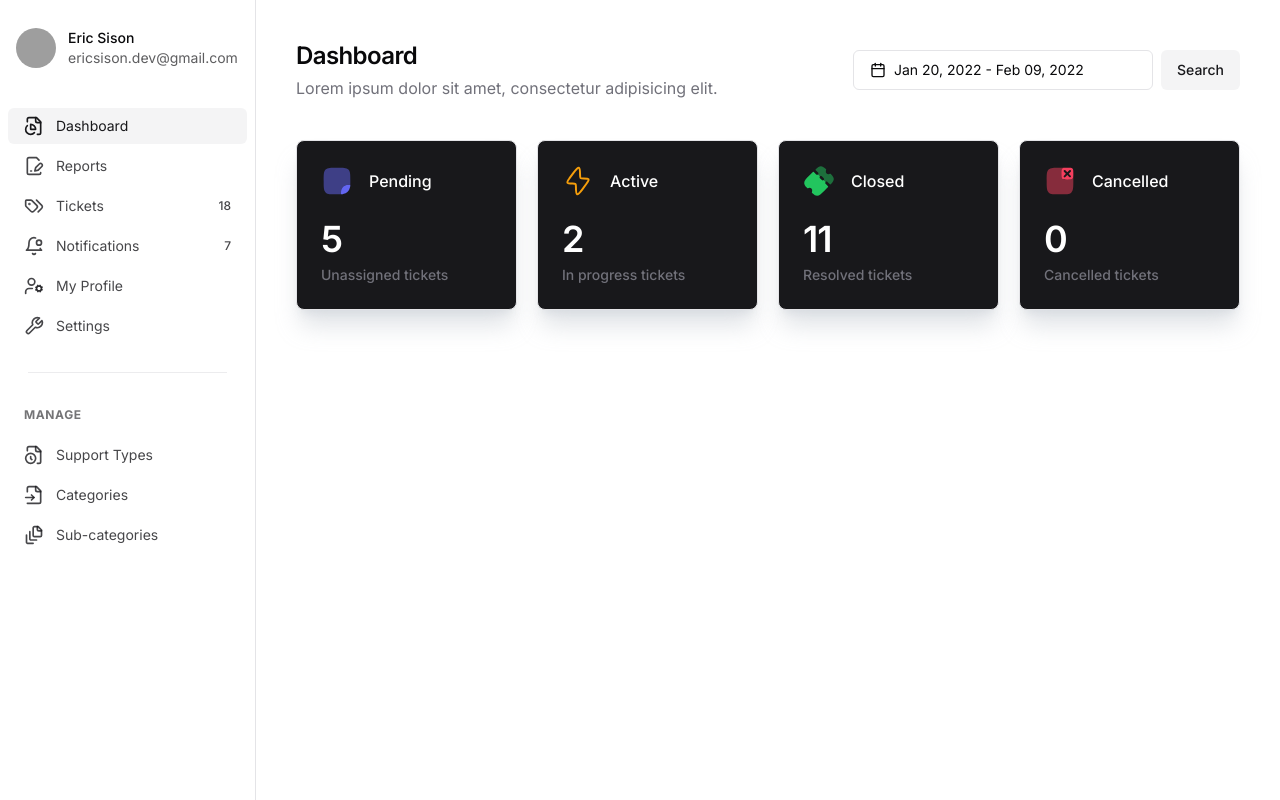
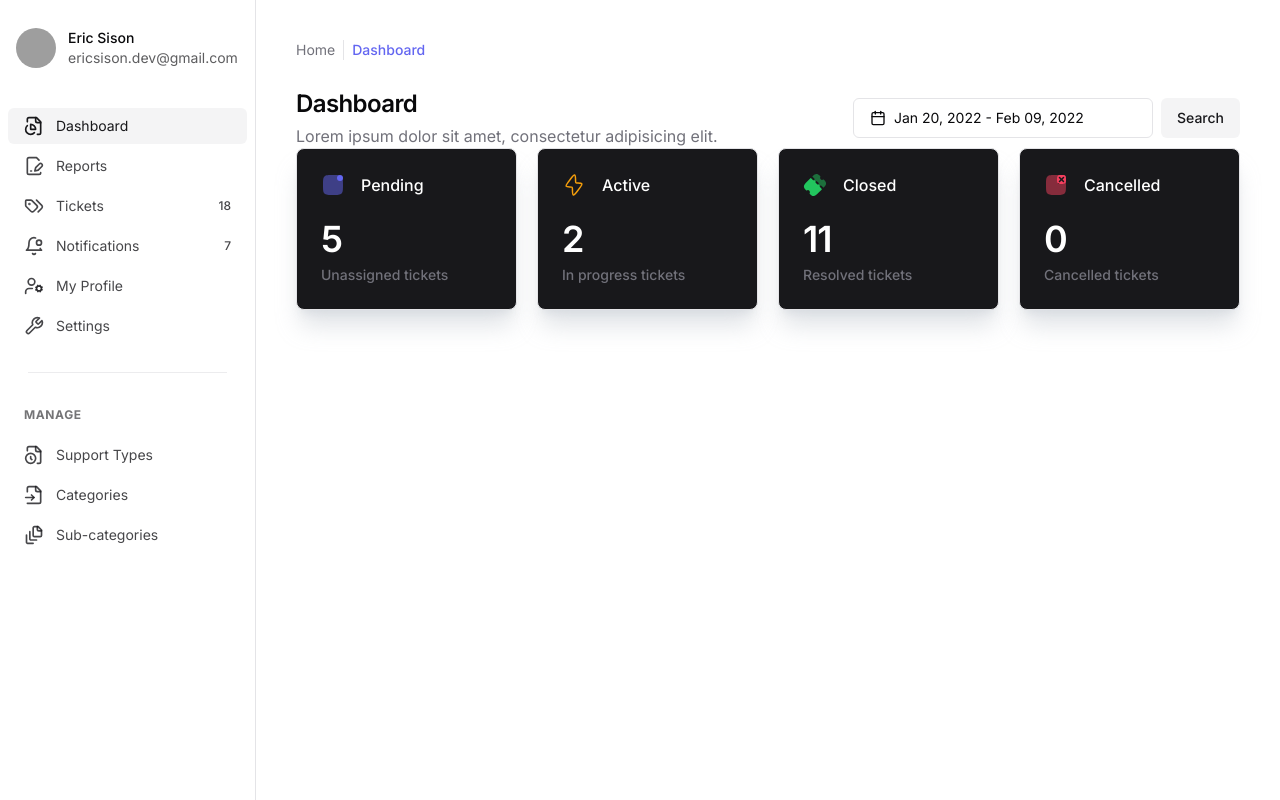
Before and after one commit to eric-sison/ssms-app, a Next.js app: page /dashboard in a window 1280 px wide. Built offline with nearby package versions, Linux system fonts and the light colour scheme; grey boxes are pictures that could not be loaded.

Commit message:
added breadcrumbs component

```diff
--- a/src/app/(main)/dashboard/page.tsx
+++ b/src/app/(main)/dashboard/page.tsx
@@ -3,10 +3,19 @@ import { TicketStatusCard } from "@/components/features/TicketStatusCard";
 import { SVGProps } from "react";
 import { Button } from "@/components/ui/Button";
 import { PageHeading } from "@/components/features/PageHeading";
+import { BreadCrumbs, BreadCrumbsLink } from "@/components/ui/BreadCrumbs";
+import { PageContainer } from "@/components/features/PageContainer";
+
+const links: BreadCrumbsLink[] = [
+  { path: "/", label: "Home" },
+  { path: "/dashboard", label: "Dashboard" },
+];
 
 export default function Dashboard() {
   return (
-    <div className="h-full space-y-10">
+    <>
+      <div className="space-y-7">
+        <BreadCrumbs links={links} />
         <section className="flex justify-between">
           <PageHeading
             title="Dashboard"
@@ -18,13 +27,14 @@ export default function Dashboard() {
             <Button variant={"secondary"}>Search</Button>
           </div>
         </section>
+      </div>
 
       <section className="flex items-center gap-5">
         <TicketStatusCard
           title="Pending"
           count={5}
           description="Unassigned tickets"
-          icon={<SolarStickerSquareBoldDuotone className="text-indigo-500" />}
+          icon={<SolarNotificationUnreadBoldDuotone className="text-indigo-500" />}
         />
         <TicketStatusCard
           title="Active"
@@ -50,27 +60,38 @@ export default function Dashboard() {
         <div className="border bg-secondary/40 rounded-lg col-span-3"></div>
         <div className="border bg-secondary/40 rounded-lg col-span-2"></div>
       </section> */}
-    </div>
+    </>
   );
 }
 
-function SolarStickerSquareBoldDuotone(props: SVGProps<SVGSVGElement>) {
+function SolarNotificationUnreadBoldDuotone(props: SVGProps<SVGSVGElement>) {
   return (
-    <svg xmlns="http://www.w3.org/2000/svg" width="2em" height="2em" viewBox="0 0 24 24" {...props}>
-      <g fill="currentColor">
-        <path d="M22 15c-.584 0-1.076 0-1.5.008c-.928.016-1.528.069-2.045.237a5 5 0 0 0-3.21 3.21c-.168.517-.22 1.117-.237 2.045C15 20.924 15 21.416 15 22c.483 0 .954-.049 1.41-.142l.048-.01h.004l.038-.01a7.01 7.01 0 0 0 5.339-5.338c.105-.483.161-.985.161-1.5Z"></path>
+    <svg
+      xmlns="http://www.w3.org/2000/svg"
+      width="1.5em"
+      height="1.5em"
+      viewBox="0 0 24 24"
+      {...props}
+    >
       <path
-          d="M12 22c-4.714 0-7.071 0-8.536-1.465C2 19.072 2 16.714 2 12s0-7.071 1.464-8.536C4.93 2 7.286 2 12 2c4.714 0 7.071 0 8.535 1.464C22 4.93 22 7.286 22 12c0 1.128 0 2.122-.02 3c-.575 0-1.06 0-1.48.008c-.928.016-1.528.069-2.045.237a5 5 0 0 0-3.21 3.21c-.168.517-.22 1.117-.237 2.045c-.008.42-.008.905-.008 1.48c-.878.02-1.872.02-3 .02Z"
+        fill="currentColor"
+        d="M22 12c0 4.714 0 7.071-1.465 8.535C19.072 22 16.714 22 12 22s-7.071 0-8.536-1.465C2 19.072 2 16.714 2 12s0-7.071 1.464-8.536C4.93 2 7.286 2 12 2c4.714 0 7.071 0 8.535 1.464C22 4.93 22 7.286 22 12"
         opacity=".5"
       ></path>
-      </g>
+      <path fill="currentColor" d="M22 5a3 3 0 1 1-6 0a3 3 0 0 1 6 0"></path>
     </svg>
   );
 }
 
 function SolarBoltLinear(props: SVGProps<SVGSVGElement>) {
   return (
-    <svg xmlns="http://www.w3.org/2000/svg" width="2em" height="2em" viewBox="0 0 24 24" {...props}>
+    <svg
+      xmlns="http://www.w3.org/2000/svg"
+      width="1.5em"
+      height="1.5em"
+      viewBox="0 0 24 24"
+      {...props}
+    >
       <path
         fill="none"
         stroke="currentColor"
@@ -83,7 +104,13 @@ function SolarBoltLinear(props: SVGProps<SVGSVGElement>) {
 
 function SolarTicketBoldDuotone(props: SVGProps<SVGSVGElement>) {
   return (
-    <svg xmlns="http://www.w3.org/2000/svg" width="2em" height="2em" viewBox="0 0 24 24" {...props}>
+    <svg
+      xmlns="http://www.w3.org/2000/svg"
+      width="1.5em"
+      height="1.5em"
+      viewBox="0 0 24 24"
+      {...props}
+    >
       <g fill="currentColor">
         <path
           fillRule="evenodd"
@@ -101,7 +128,13 @@ function SolarTicketBoldDuotone(props: SVGProps<SVGSVGElement>) {
 
 function SolarNotificationRemoveBoldDuotone(props: SVGProps<SVGSVGElement>) {
   return (
-    <svg xmlns="http://www.w3.org/2000/svg" width="2em" height="2em" viewBox="0 0 24 24" {...props}>
+    <svg
+      xmlns="http://www.w3.org/2000/svg"
+      width="1.5em"
+      height="1.5em"
+      viewBox="0 0 24 24"
+      {...props}
+    >
       <g fill="currentColor">
         <path
           fillRule="evenodd"
```
Lines whose indentation alone changed are shown as unchanged.
